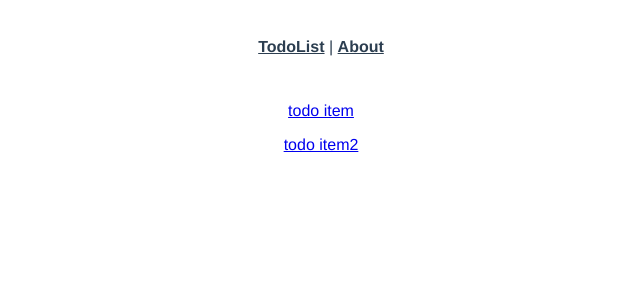
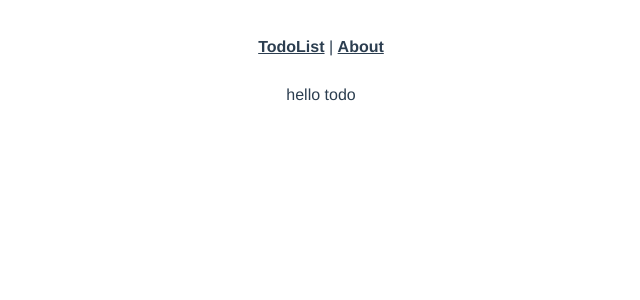
Before and after one commit to kei-600th/vue-jest-practice, a Vue app: page /todo/1 in a window 1280 px wide. Shown: the top 300 px of the page, without its empty margins (319-959 px from the left). Built offline with nearby package versions, Linux system fonts and the light colour scheme.

Commit message:
【TodoList 12】【Todo画面への遷移確認】

```diff
--- a/src/router/index.ts
+++ b/src/router/index.ts
@@ -1,5 +1,6 @@
 import { createRouter, createWebHistory, RouteRecordRaw } from "vue-router";
 import TodoList from "../views/TodoList.vue";
+import TodoItem from "../views/TodoItem.vue";
 
 const routes: Array<RouteRecordRaw> = [
   {
@@ -10,7 +11,7 @@ const routes: Array<RouteRecordRaw> = [
   {
     path: "/todo/:id",
     name: "Todo",
-    component: TodoList,
+    component: TodoItem,
   },
   {
     path: "/about",
--- /dev/null
+++ b/src/views/TodoItem.vue
@@ -0,0 +1,9 @@
+<template>
+  <div>hello todo</div>
+</template>
+
+<script>
+export default {};
+</script>
+
+<style scoped></style>
```
